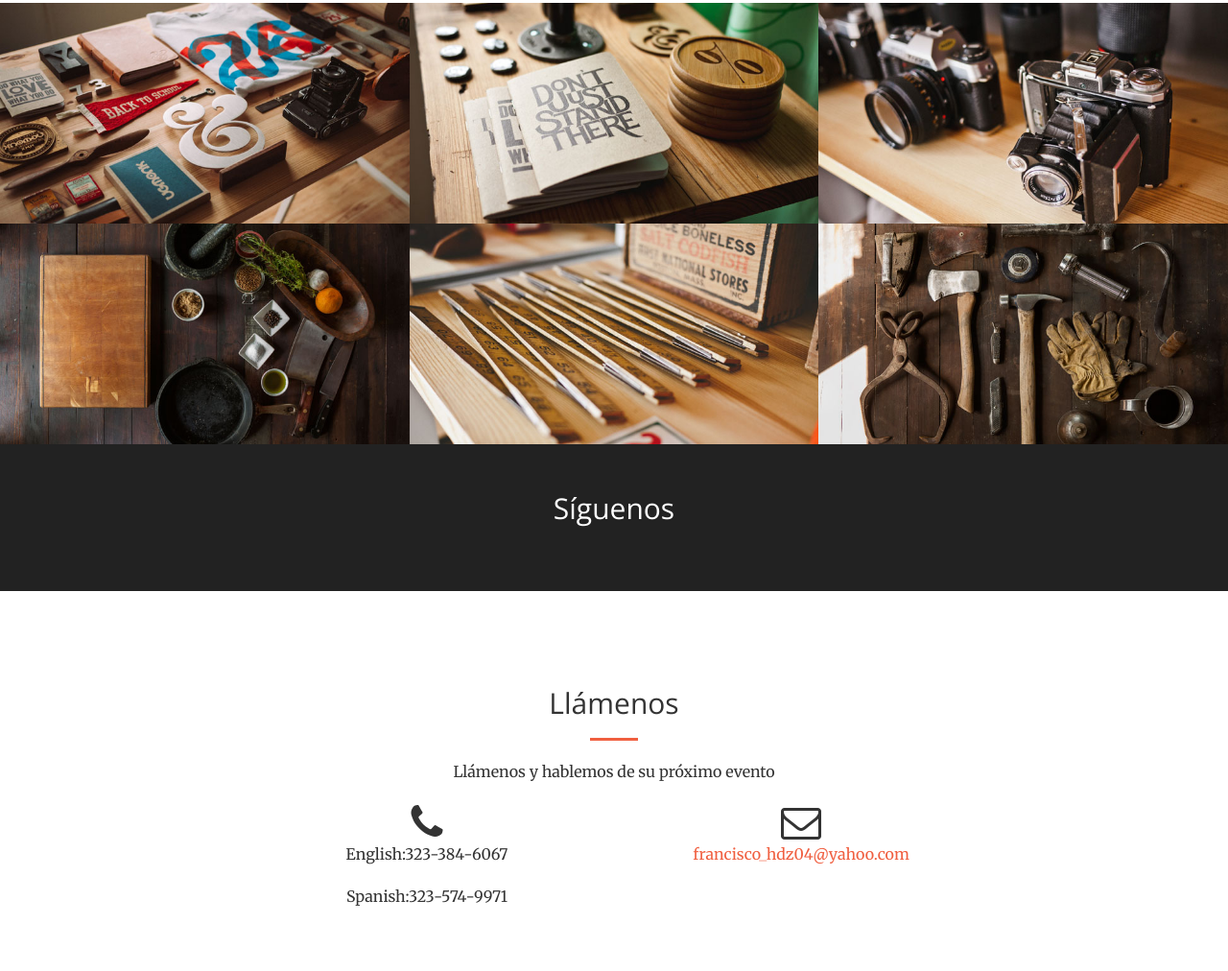
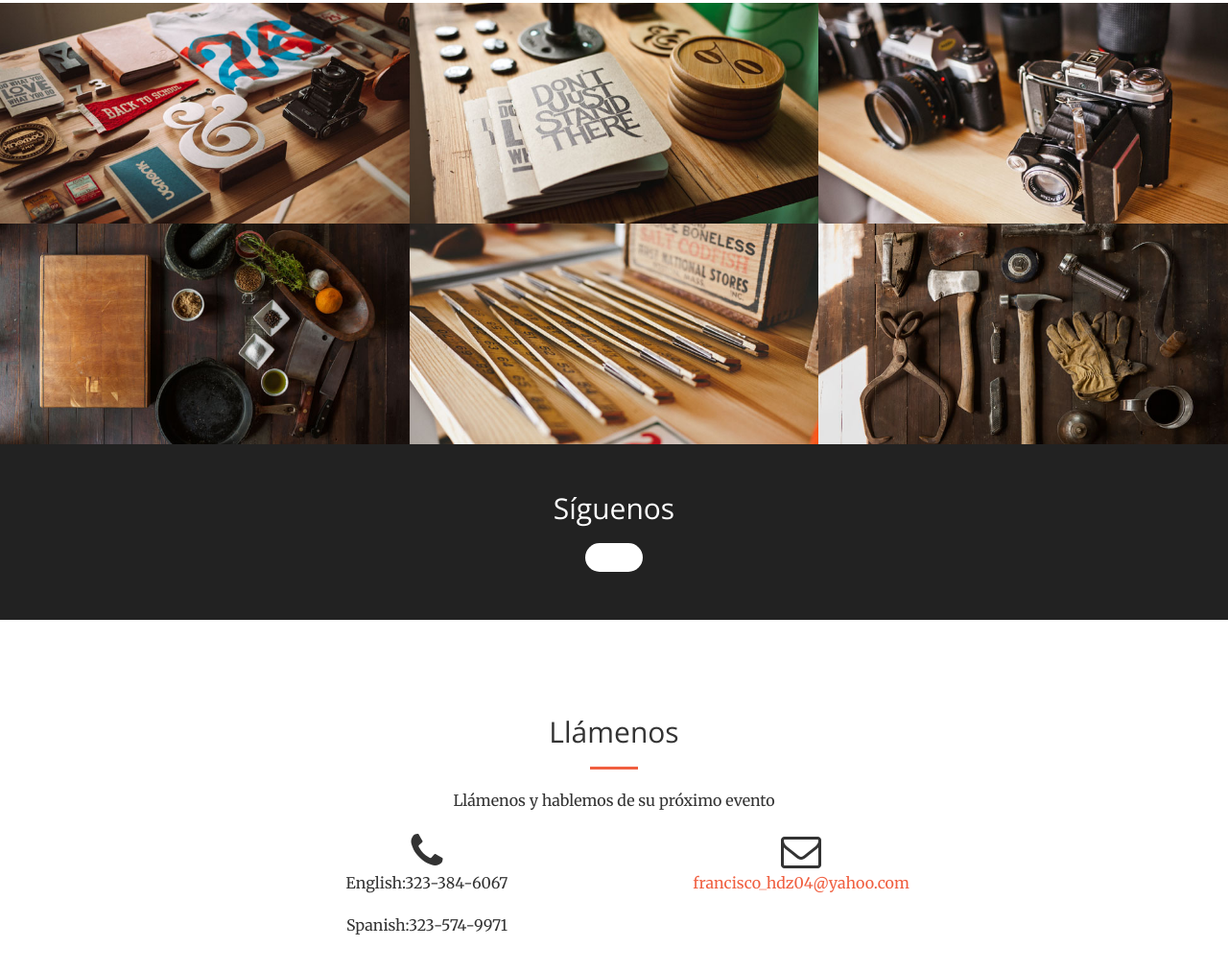
Before and after one commit to marianobonilla/MariachiLosPortillos, a website: page index.html in a window 1280 px wide. Shown: the part 1671-2683 px from the top of the page at 96% size. Drawn offline with nearby package versions, Linux system fonts and the light colour scheme.

Commit message:
Social Media

```diff
--- a/index.html
+++ b/index.html
@@ -237,7 +237,7 @@
         <div class="container text-center">
             <div class="call-to-action">
                 <h2>Síguenos</h2>
-            <!--   <a href="" class="btn btn-default btn-xl sr-button"></a> -->
+             <a href="" class="btn btn-default btn-xl sr-button"></a>
             </div>
         </div>
     </aside>
```
